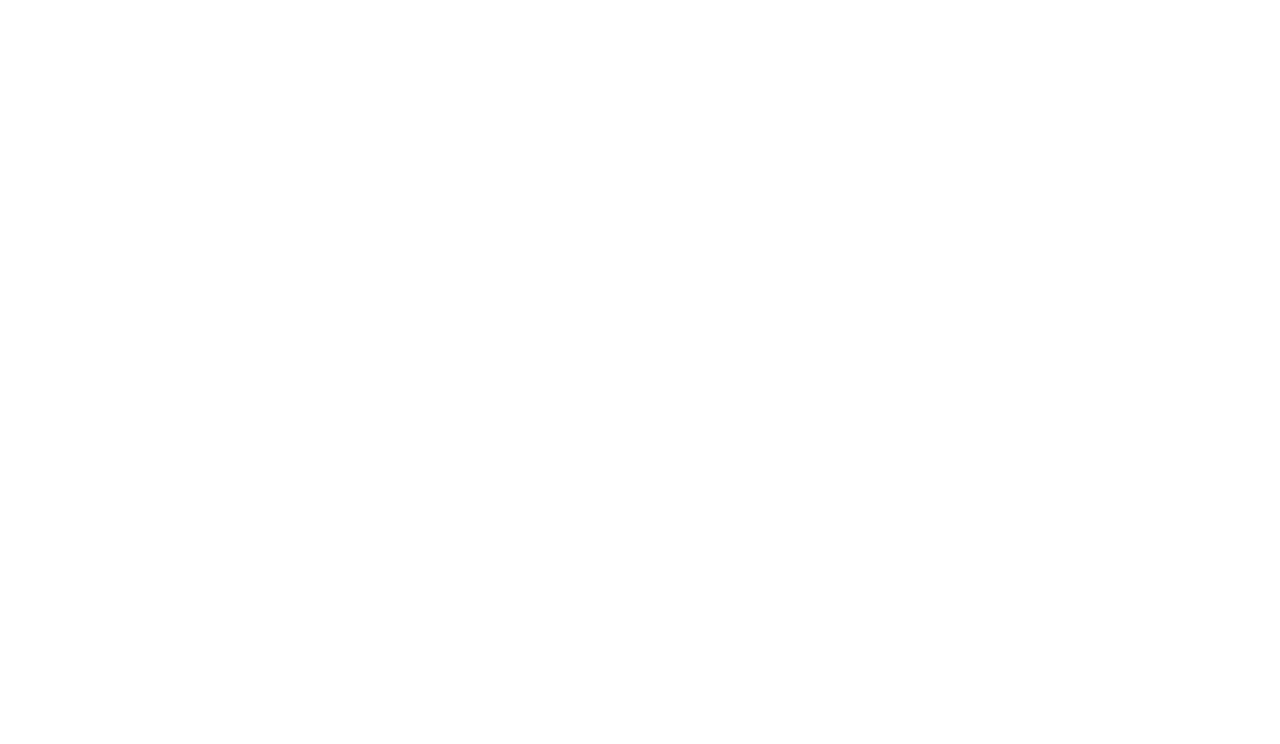
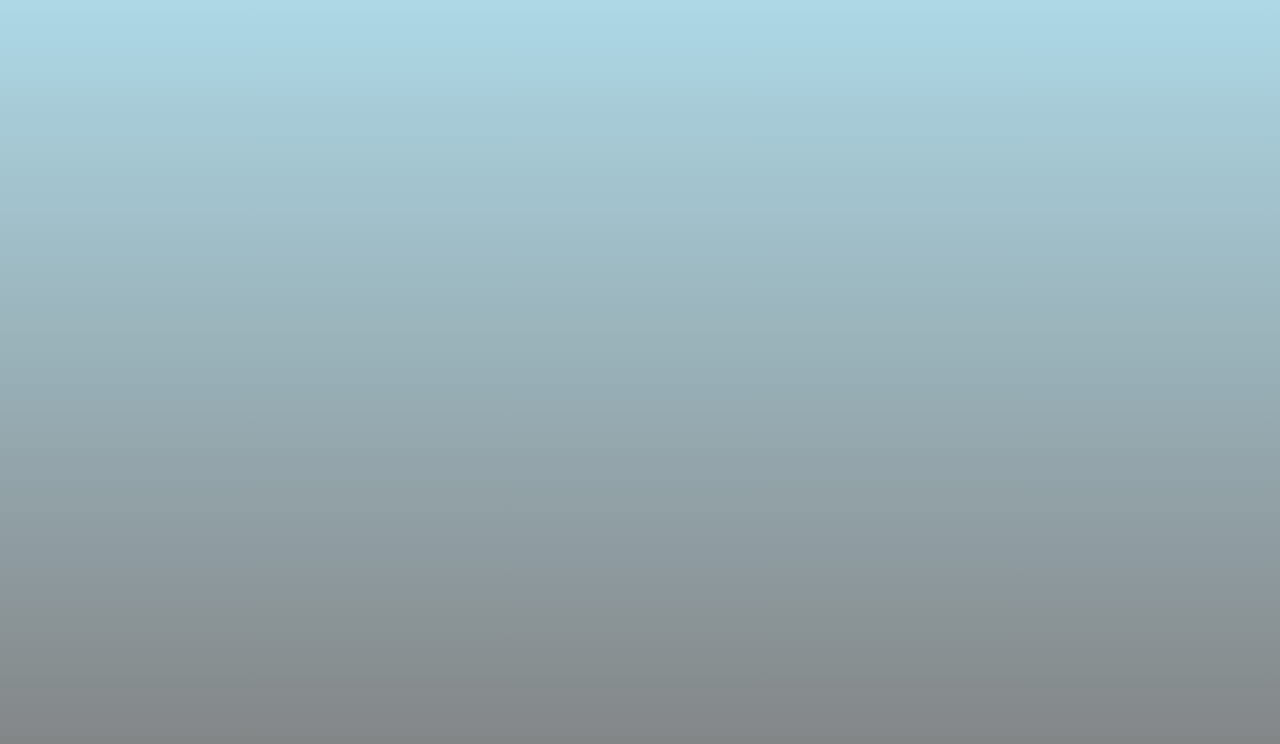
Before and after one commit to CSE-Courses/course-project-a6-jallenlooksgoodinshorts, a website: page html Templates/background.html in a window 1280 px wide. Drawn offline with nearby package versions, Linux system fonts and the light colour scheme.

Commit message:
Task #31 Added gradient background

```diff
--- a/html Templates/background.html
+++ b/html Templates/background.html
@@ -4,7 +4,7 @@
     <meta charset="utf-8">
     <meta name="viewport" content="width=device-width, initial-scale=1, shrink-to-fit=no">
 </head>
-<html>
-<body class="*-secondary">
+<html style="height:100%;">
+<body style="background-image: linear-gradient(lightblue, gray);height: 100%;">
 </body>
 </html>
```
